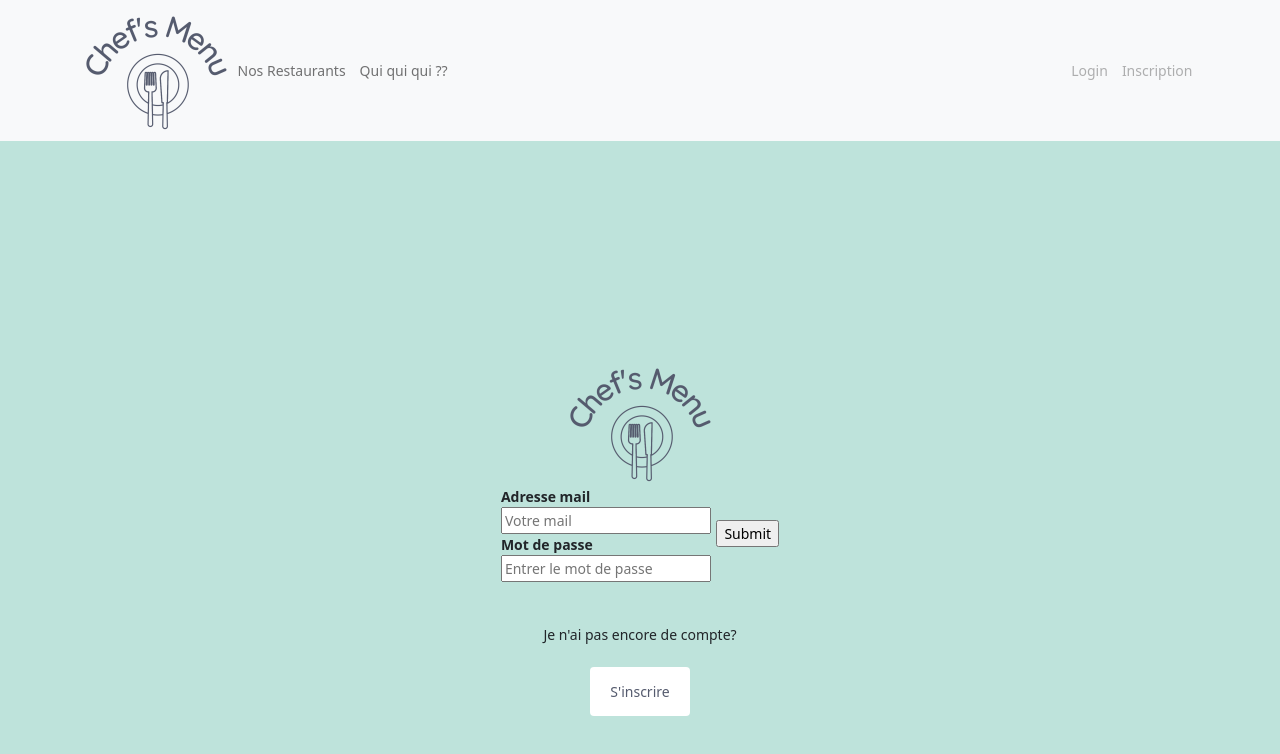
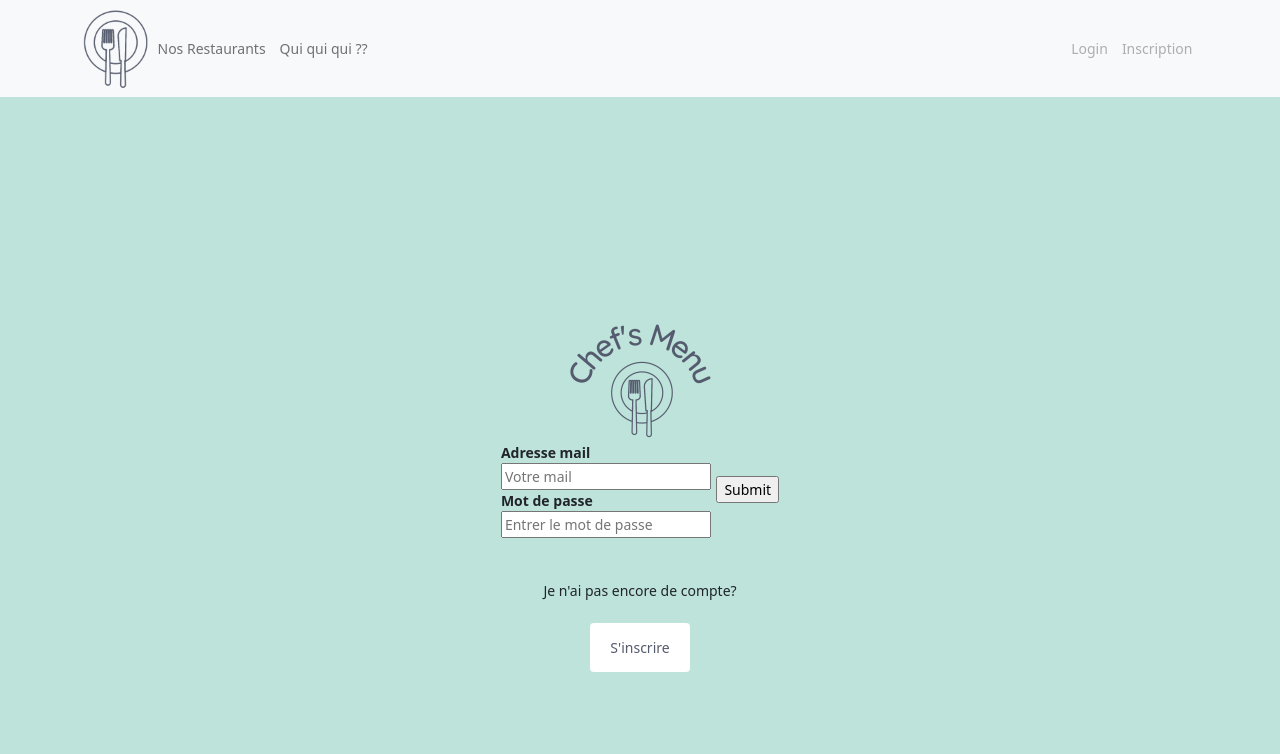
Before and after one commit to Czila/ChefsMenu_Front, a React (Create React App) app: page /login in a window 1280 px wide. Shown: the top 754 px of the page. Built offline with nearby package versions, Linux system fonts and the light colour scheme.

Commit message:
redimensionne navbar et logo

```diff
--- a/src/components/Navbar/NavScroll.js
+++ b/src/components/Navbar/NavScroll.js
@@ -2,7 +2,7 @@ import Container from 'react-bootstrap/Container';
 import Nav from 'react-bootstrap/Nav';
 import Navbar from 'react-bootstrap/Navbar';
 import NavDropdown from 'react-bootstrap/NavDropdown';
-import logo from '../../assets/logo.png'
+import petitlogo from '../../assets/petitlogo.png'
 import 'bootstrap/dist/css/bootstrap.min.css';
 import {useGestLogin} from '../../lib/useGestLogin';
 import { useEffect, useState } from 'react';
@@ -61,7 +61,7 @@ function NavScroll(props) {
   return (
     <Navbar bg="light" expand="lg" className='navbar'>
       <Container>
-        <img src={logo} alt="Logo" className='logo' />
+        <img src={petitlogo} alt="Logo" className='logo' />
 
         <Navbar.Toggle aria-controls="basic-navbar-nav" />
         <Navbar.Collapse id="basic-navbar-nav">
```
Also changed, not shown: src/assets/petitlogo.png (added).
